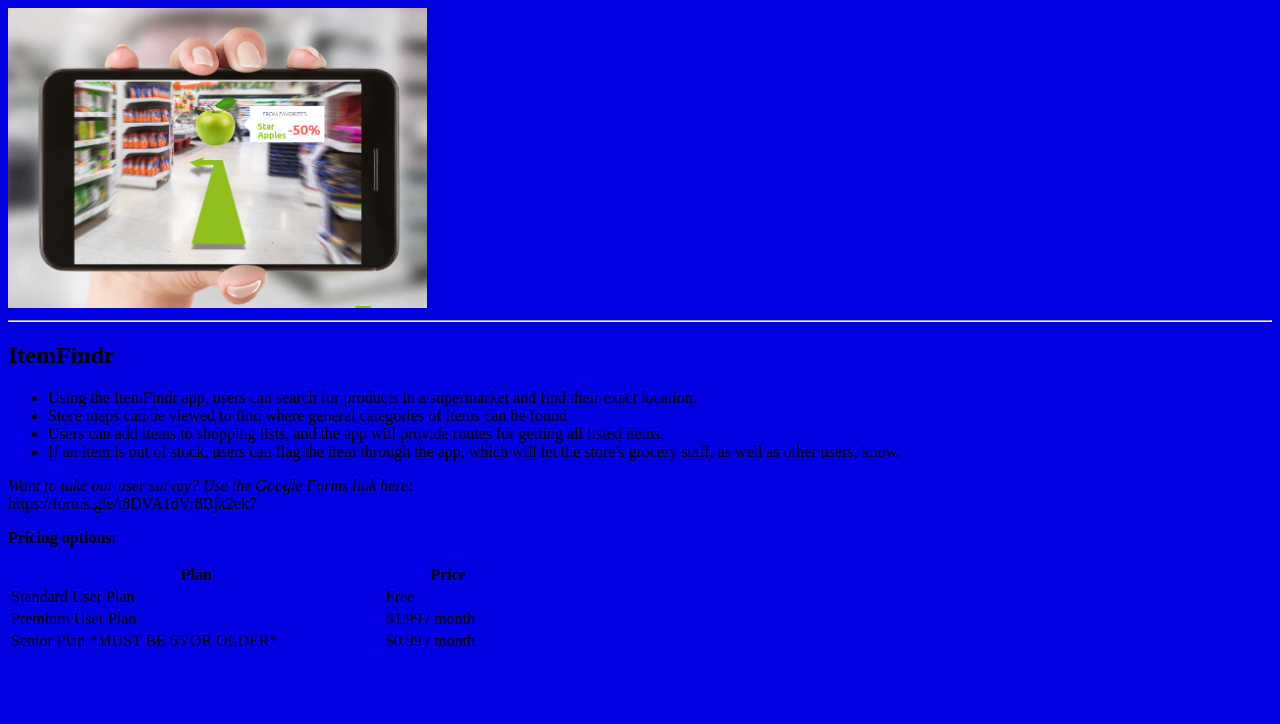
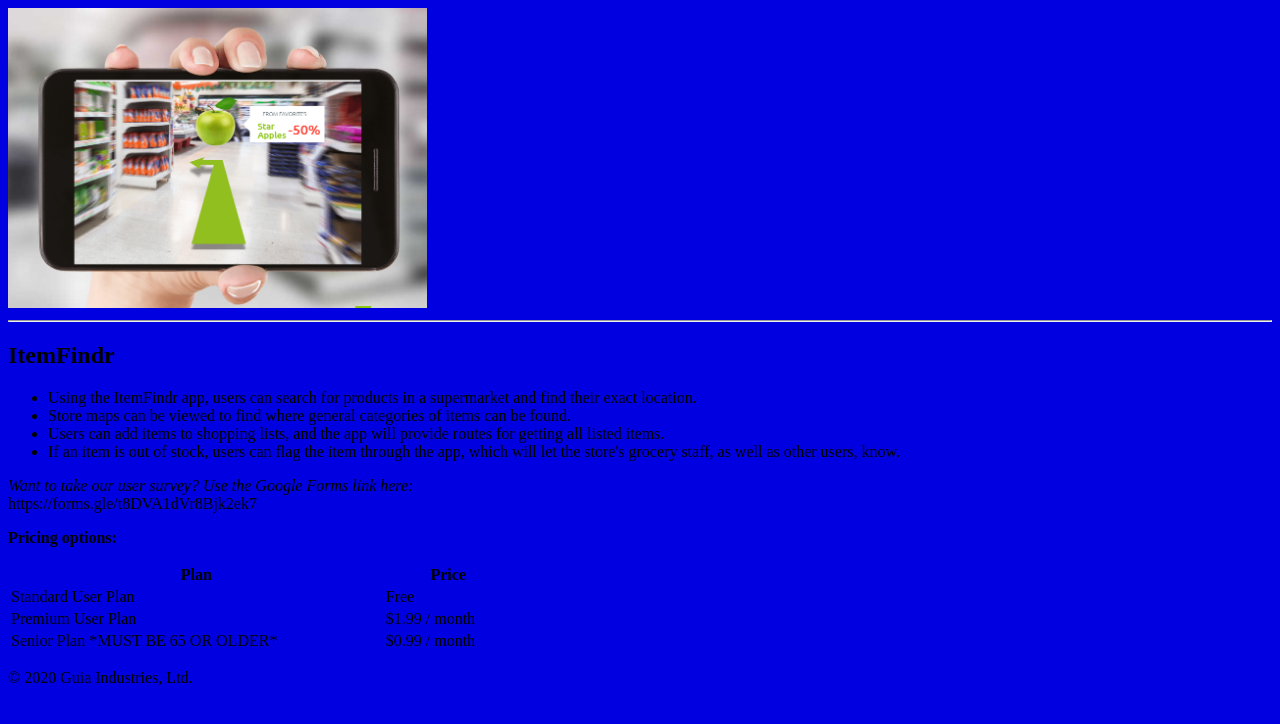
Before and after one commit to nguia/dougierad.github.io, a plain HTML site: page index.html in a window 1280 px wide. Drawn offline with Linux system fonts and the light colour scheme.

Commit message:
Added copyright text

```diff
--- a/index.html
+++ b/index.html
@@ -46,5 +46,7 @@
       </tr>
 
     </table>
+
+      <p> © 2020 Guia Industries, Ltd.</p>
   </body>
 </html>
```
